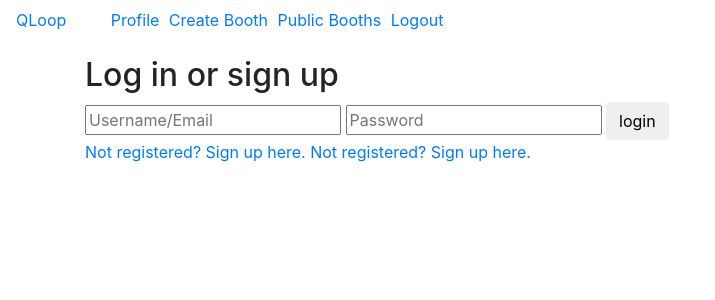
After one commit to a-rich/QLoop_v2, a Flask app: page /login/ in a window 1280 px wide. The commit adds this page. Shown: the top 300 px of the page, without its empty margins (0-715 px from the left). Run offline with Flask 2, Linux system fonts and the light colour scheme; some libraries are stand-ins or nearby versions.

Commit message:
Implemented user login and signup -- added README

```diff
--- a/app.py
+++ b/app.py
@@ -1,58 +1,183 @@
 from flask import *
 from flask_pymongo import PyMongo
 from functools import wraps
+from itsdangerous import URLSafeTimedSerializer
+from util import send_email
 
-app = Flask(__name__)
-mongo = PyMongo(app)
-app.secret_key = ':iw=PO5}H],oEtSa'
+app = Flask(__name__)                                  # Actual Flask app.
+mongo = PyMongo(app)                                   # Flask MongoDB wrapper.
+app.config['SECRET_KEY'] = ':iw=PO5}H],oEtSa'          # Used for creating session.
+ts = URLSafeTimedSerializer(app.config['SECRET_KEY'])  # Used to create confirmation email.
 
-def login_required(test):
-    @wraps(test)
+def login_required(page):
+    """
+        Decorator that enforces that the user be logged in before executing the
+        decorated function.
+    """
+
+    @wraps(page)
     def wrap(*args, **kwargs):
         if 'logged_in' in session:
-            return test(*args, **kwargs)
+            return page(*args, **kwargs)
         else:
             flash('You must login first.')
             return redirect(url_for('login'))
     return wrap
 
+@app.route('/signup/', methods=['GET', 'POST'])
+def signup():
+    """
+        Accepts user email and password, tokenizes the email, sends an account
+        activation email to the user, then enters the user into the database
+        with the field EMAIL_CONFIRMED set to FALSE.
+    """
+
+    if request.method == 'POST':
+        email = request.form['email']                  # User supplied email.
+        password = request.form['password']            # User supplied password.
+
+        if mongo.db.users.find_one({'email': email}):  # Check if user already has an account.
+            flash('You already have an account.')
+            return redirect(url_for('login'))
+
+        token = ts.dumps(
+                email,
+                salt='email-confirm-key')              # Token for confirmation email.
+
+        confirm_url = url_for(                         # Generates url embedded in
+                'confirm_email',                       # confirmation email.
+                token=token,
+                _external = True)
+
+        subject = 'confirm your email'                 # Email subject.
+        html = render_template(                        # Email body.
+                'account_activation.html',
+                confirm_url=confirm_url)
+
+        send_email(email, subject, html)               # Calls send_email function in utils.py.
+
+        mongo.db.users.insert_one({                    # Creates partial DB entry for new user.
+            'email': email,
+            'password': password,
+            'email_confirmed': False
+        })
+
+        flash('Please confirm your email (check the spam folder) to log in')
+        return redirect(url_for('login'))
+    return render_template('signup_form.html')
+
+@app.route('/confirm/<token>')
+def confirm_email(token):
+    """
+        View for handling the user clicking on their account activation link.
+        Loads the token from the confirmation url and then completes the user's
+        entry in the DB by updating EMAIL_CONFIRMED to TRUE.
+    """
+
+    try:
+        email = ts.loads(token, salt='email-confirm-key', max_age=21600)
+    except:
+        abort(404)
+
+    mongo.db.users.update({               # Update the user's record to show
+        'email': email                    # that they confirmed their email.
+        }, {
+            '$set': {
+                'email_confirmed': True
+                }
+            }, upsert=False)
+
+    return redirect(url_for('login'))
+
 @app.route('/')
-@app.route('/profile')
+@app.route('/login/', methods=['GET', 'POST'])
+def login():
+    """
+        Home/login view. Checks if the user has an active session cookie and
+        logs them in if so. Otherwise renders the log in template. Upon
+        submitting the log in form, checks to see if the user is validated,
+        creates a session for them, then redirects them to their profile page.
+    """
+
+    error = None
+    if request.path == '/':
+        if 'username' in session:                           # Check if the user has an
+            flash('Logged in as {}.'.format(                # active session.
+                session['username']))
+            return redirect(url_for('profile'))
+        return redirect(url_for('login'))
+    elif request.method == 'POST':                          # Accept form submission.
+        username = request.form['username']
+        email = username if '@' in username else None
+        password = request.form['password']
+
+        if email:
+            user = {
+                    'email': email,
+                    'password': password
+                    }
+        else:
+            user = {
+                    'username': username,
+                    'password': password
+                    }
+
+        user = mongo.db.users.find_one(user)                # Check if user is in DB.
+
+        if (username == 'admin' and password == 'admin') \
+                or (user and user['email_confirmed']):
+            session['username'] = username
+            session['logged_in'] = True
+            flash('Logged in as {}.'.format(username))
+            return redirect(url_for('profile'))
+        else:
+			error = 'Invalid credentials. Please try again.'
+    return render_template('login_form.html', error=error)
+
+@app.route('/logout/')
+@login_required
+def logout():
+    """
+        Removes user session.
+    """
+
+    session.pop('logged_in', None)
+    session.pop('username', None)
+    return redirect(url_for('login'))
+
+@app.route('/account_recovery/')
+def account_recovery():
+    """
+        Allows user to update their password after confirming an email.
+    """
+
+    pass
+
+@app.route('/profile/')
 @login_required
 def profile():
+    """
+        Renders profile view.
+    """
+
     return render_template('profile.html')
 
-@app.route('/friends')
-def friends():
-    return render_template('friends.html')
-
-@app.route('/create_booth')
+@app.route('/create_booth/')
+@login_required
 def create_booth():
+    """
+        Renders booth creation view.
+    """
     return render_template('create_booth.html')
 
-@app.route('/public_booths')
+@app.route('/public_booths/')
+@login_required
 def public_booths():
+    """
+        Renders public booths view.
+    """
     return render_template('public_booths.html')
 
-@app.route('/settings')
-def settings():
-    return render_template('settings.html')
-
-@app.route('/login', methods=['GET', 'POST'])
-def login():
-    error = None
-    if request.method == 'POST':
-        if request.form['username'] != 'admin' or request.form['password'] != 'admin':
-			error = 'Invalid credentials. Please try again.'
-        else:
-            session['logged_in'] = True
-            return redirect(url_for('profile'))
-    return render_template('login.html', error=error)
-
-@app.route('/logout')
-def logout():
-    session.pop('logged_in', None)
-    return redirect(url_for('profile'))
 
 if __name__ == '__main__':
     app.run(debug=True)
--- /dev/null
+++ b/templates/account_activation.html
@@ -0,0 +1,2 @@
+Your QLoop account has been created. Please click the link below to confirm your email and activate your account:
+<p><a href="{{ confirm_url }}">{{ confirm_url }}</a></p>
--- a/templates/login.html
+++ b/templates/login.html
@@ -1,16 +1,11 @@
 {% extends 'template.html' %}
 {% block content %}
-    <h1>Login</h1>
+    <h2>Log in or sign up</h2>
     {% if error %}
         <p class=error><strong>Error:</strong> {{ error }}</p>
     {% endif %}
-    {% for message in get_flashed_messages() %}
-        {{ message }}
-    {% endfor %}
     <form action='' method=post>
-        <input type='text' placeholder='Username' name='username' value='{{
-            request.form.username }}'>
-        <input type='password' placeholder='Password' name='password'>
-        <input class='btn btn-default' type='submit' value='login'>
+        {% block form %}
+        {% endblock %}
     </form>
 {% endblock %}
--- /dev/null
+++ b/templates/login_form.html
@@ -0,0 +1,10 @@
+{% extends 'login.html' %}
+{% block form %}
+    <input type='text' placeholder='Username/Email' name='username' value='{{
+        request.form.username}}'>
+    <input type='password' placeholder='Password' name='password'>
+    <input class='btn btn-default' type='submit' value='login'>
+    <br>
+    <a href='/signup'>Not registered? Sign up here.</a>
+    <a href='/account_recovery'>Not registered? Sign up here.</a>
+{% endblock %}
--- a/templates/profile.html
+++ b/templates/profile.html
@@ -1,9 +1,6 @@
 {% extends 'template.html' %}
 {% block content %}
     <div class='jumbo'>
-        {% for message in get_flashed_messages() %}
-            {{ message }}
-        {% endfor %}
         <h2>Profile</h2>
         </br>
     </div>
--- a/templates/template.html
+++ b/templates/template.html
@@ -8,18 +8,20 @@
         <header>
             <div class='navbar navbar-inverse'>
                 <div class='navbar-inner'>
-                    <a class='jumbo nav' href='/'>QLoop</a>
-                    <ul class='list-inline'>
-                        <li><a href='/'>Profile</a></li>
-                        <li><a href='/friends'>Friends</a></li>
-                        <li><a href='/create_booth'>Create Booth</a></li>
-                        <li><a href='/public_booths'>Public Booths</a></li>
-                        <li><a href='/settings'>Settings</a></li>
+                    <a class='list-inline' href='/'>QLoop</a>
+                    <ul class='list-inline-item'>
+                        <li class='list-inline-item'><a href='/profile'>Profile</a></li>
+                        <li class='list-inline-item'><a href='/create_booth'>Create Booth</a></li>
+                        <li class='list-inline-item'><a href='/public_booths'>Public Booths</a></li>
+                        <li class='list-inline-item'><a href='/logout'>Logout</a></li>
                     </ul>
                 </div>
             </div>
         </header>
         <div class='container'>
+            {% for message in get_flashed_messages() %}
+                {{ message }}
+            {% endfor %}
             {% block content %}
             {% endblock %}
         </div>
```
Also changed, not shown: templates/signup_form.html (added, +7 -0 lines), util.py (added, +21 -0 lines), README.md (added), thumbs/aweeeezy.jpg (added), 3 other files.
